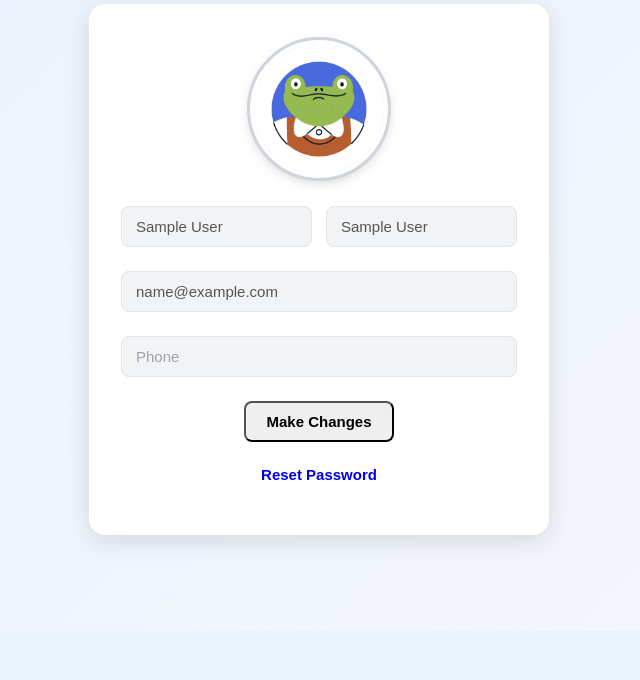
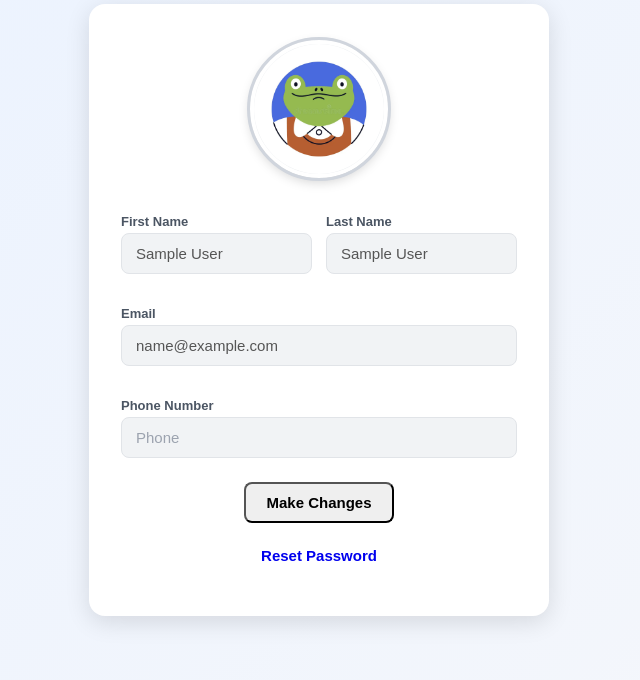
Before and after one commit to Chloe-Wist/app_dev_project, a PHP site: page /UserInfo.php in a window 1280 px wide. Shown: the part 169-849 px from the top of the page, without its empty margins (321-961 px from the left). Before the commit the page ends 716 px from the top, so only its background shows below. Run offline with PHP 8.4, Linux system fonts and the light colour scheme; the visitor is signed in with stand-in values (Sample User, id 1).

Commit message:
Added fields to text boxes in User Info Page and changed the css file.

```diff
--- a/UserInfo.php
+++ b/UserInfo.php
@@ -74,15 +74,6 @@ function h($s) { return htmlspecialchars((string)$s, ENT_QUOTES, 'UTF-8'); }
         <title> User Info </title>
         <link rel="stylesheet" href="styles/main.css">
         <link rel="stylesheet" href="styles/userinfo.css">
-        <style>
-            .profile-photo { width: 120px; height: 120px; border-radius: 50%;
-                             border: 4px solid #000; background: #ddd; object-fit: cover;
-                             display: block; margin: 0 auto 24px; }
-            .profile-row   { display: flex; gap: 16px; justify-content: center; margin-bottom: 16px; }
-            .profile-form input { padding: 8px; }
-            input[readonly] { background: #eee; cursor: default; }
-            .hidden { display: none; }
-        </style>
     </head>
     <body>
         <?php
@@ -100,18 +91,26 @@ function h($s) { return htmlspecialchars((string)$s, ENT_QUOTES, 'UTF-8'); }
 
                 <form method="POST" action="UserInfo.php" id="infoForm">
                     <div class="profile-row">
-                        <input type="text" name="first_name" placeholder="First Name"
+                        <label class="field">First Name
+                            <input type="text" name="first_name" placeholder="First Name"
                                value="<?= h($user['First_Name']) ?>" readonly required>
-                        <input type="text" name="last_name" placeholder="Last Name"
+                        </label>
+                        <label class="field">Last Name
+                            <input type="text" name="last_name" placeholder="Last Name"
                                value="<?= h($user['Last_Name']) ?>" readonly required>
+                        </label>
                     </div>
                     <div class="profile-row">
-                        <input type="email" name="email" placeholder="Email"
+                        <label class="field">Email
+                            <input type="email" name="email" placeholder="Email"
                                value="<?= h($user['Email']) ?>" readonly required>
+                        </label>
                     </div>
                     <div class="profile-row">
-                        <input type="tel" name="phone" placeholder="Phone"
+                        <label class="field">Phone Number
+                            <input type="tel" name="phone" placeholder="Phone"
                                value="<?= h($user['Phone_Number']) ?>" readonly required>
+                        </label>
                     </div>
 
                     <div class="profile-row">
--- a/styles/userinfo.css
+++ b/styles/userinfo.css
@@ -78,6 +78,32 @@
     box-shadow: none;
 }
 
+/* Field labels: plain text stacked above the input */
+.profile-form label.field {
+    display: flex;
+    flex-direction: column;
+    gap: 4px;
+    flex: 1 1 180px;
+    min-width: 0;
+    text-align: left;
+    font-size: 13px;
+    font-weight: 600;
+    color: #4b5563;
+}
+
+/* The input fills the label. Overrides the older flex rules on inputs. */
+.profile-form .profile-row label.field input {
+    flex: none;
+    width: 100%;
+    font-weight: normal;
+}
+
+/* Email and phone take the full row width */
+.profile-form .profile-row:nth-of-type(2) label.field,
+.profile-form .profile-row:nth-of-type(3) label.field {
+    flex-basis: 100%;
+}
+
 /* ---------- Buttons ---------- */
 .profile-form .btn {
     display: inline-block;
```
